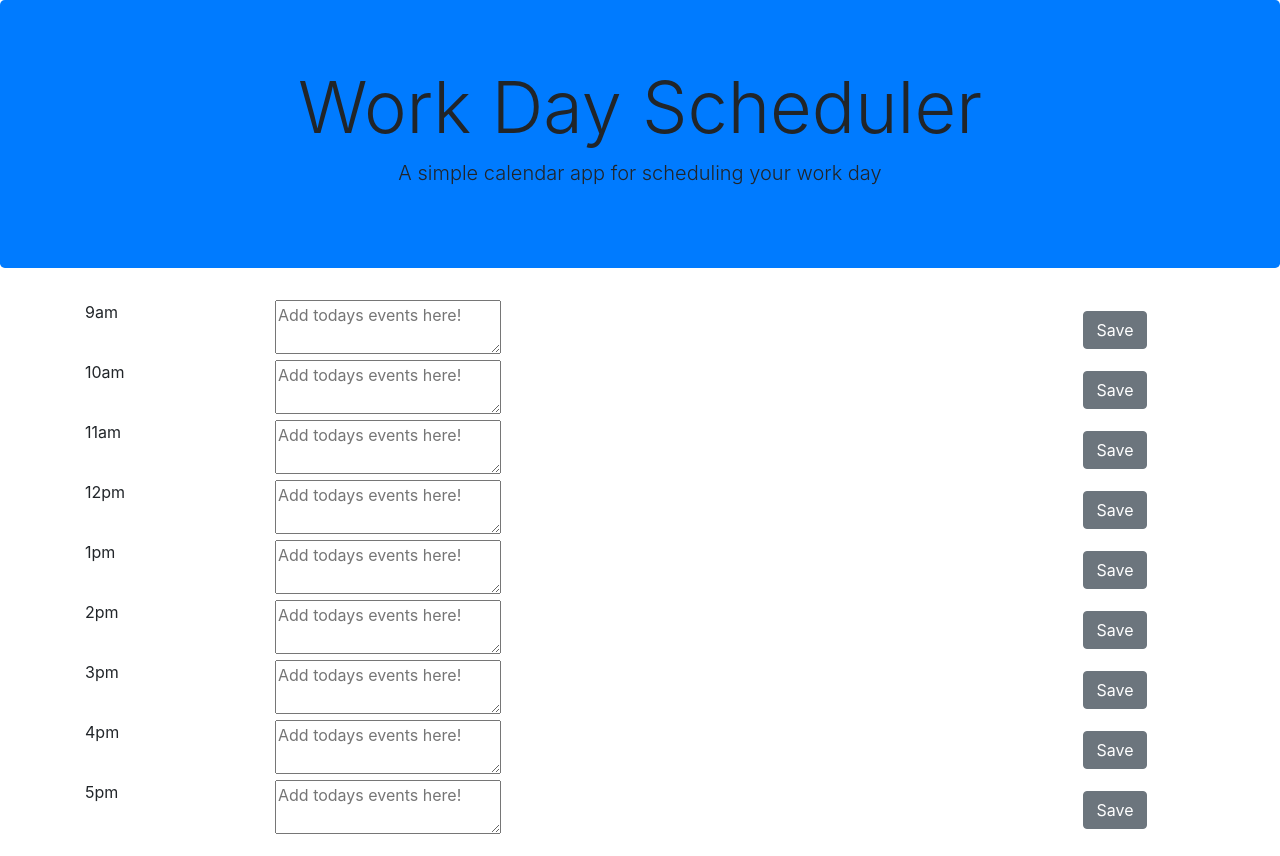
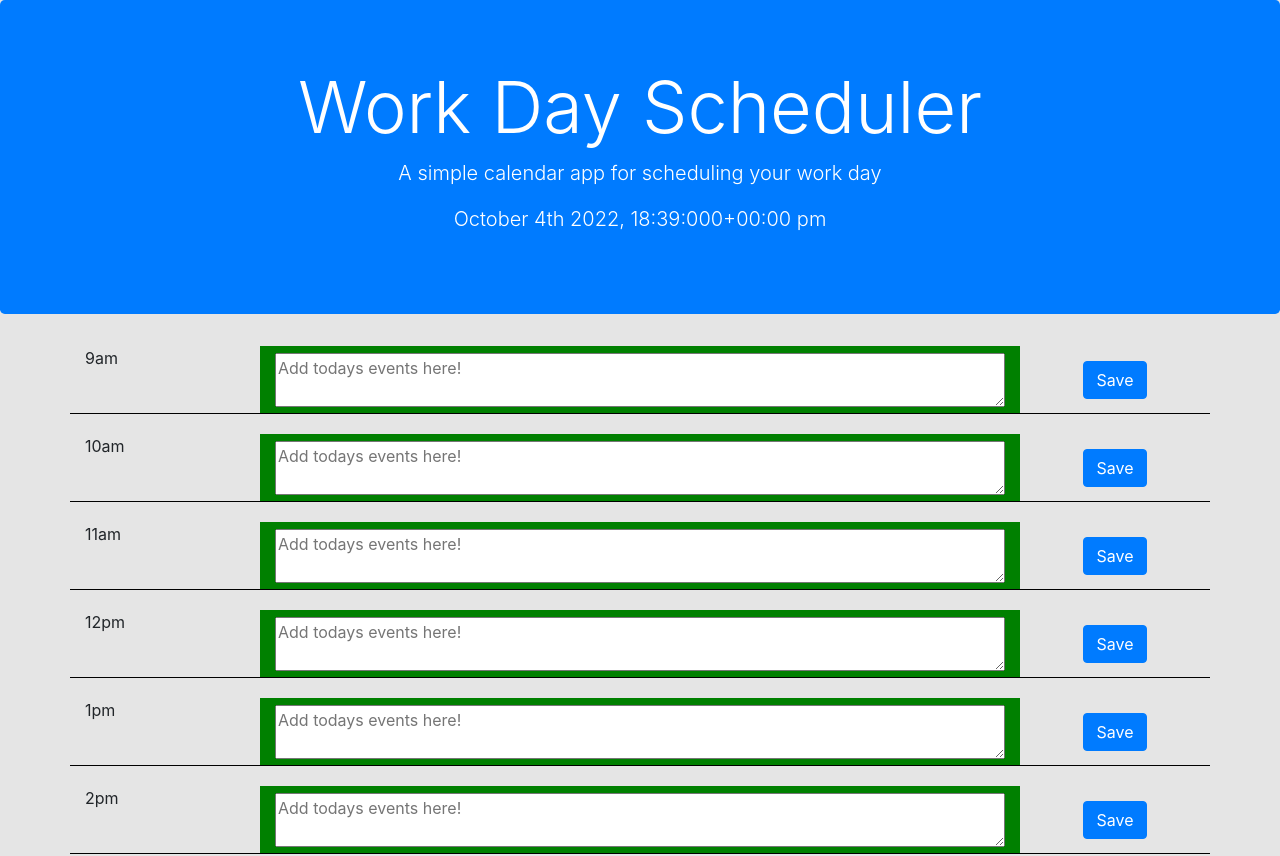
Before and after one commit to carson-loser/daily-planner, a plain HTML site: page index.html in a window 1280 px wide. Shown: the top 856 px of the page. Drawn offline with nearby package versions, Linux system fonts and the light colour scheme.

Commit message:
attempted javascript for local storage, added live date, colors for times

```diff
--- /dev/null
+++ b/assets/css/style.css
@@ -0,0 +1,39 @@
+body,
+.container {
+  background-color: #e5e5e5;
+}
+
+.row {
+  margin-top: 20px;
+  border-bottom: 1px solid black;
+}
+
+.hour {
+  background-color: #e5e5e5;
+}
+
+.past {
+  background-color: black;
+  color: white;
+}
+
+.present {
+  background-color: salmon;
+}
+
+.future {
+  background-color: green;
+}
+
+#nineAmDisp,
+#tenAmDisp,
+#elevenAmDisp,
+#twelvePmDisp,
+#onePmDisp,
+#twoPmDisp,
+#threePmDisp,
+#fourPmDisp,
+#fivePmDisp {
+  width: 100%;
+  margin-top: 7px;
+}
--- /dev/null
+++ b/assets/javascript/script.js
@@ -0,0 +1,61 @@
+var nineAmEvent = document.getElementById("nineAm")
+var nineAmBtn = document.getElementById("9amBtn")
+var tenAmEvent = document.getElementById("tenAm")
+var tenAmBtn = document.getElementById("10amBtn")
+var elevenAmEvent = document.getElementById("elevenAm")
+var elevenAmBtn = document.getElementById("11amBtn")
+var twelveAmEvent = document.getElementById("twelvePm")
+var twelvePmBtn = document.getElementById("12pmBtn")
+var onePmEvent = document.getElementById("onePm")
+var onePmBtn = document.getElementById("1pmBtn")
+var twoPmEvent = document.getElementById("twoPm")
+var twoPmmBtn = document.getElementById("2pmBtn")
+var threePmEvent = document.getElementById("threePm")
+var threePmBtn = document.getElementById("3pmBtn")
+var fourPmvent = document.getElementById("fourPm")
+var fourPmBtn = document.getElementById("4pmBtn")
+var fivePmEvent = document.getElementById("fivePm")
+var fivePmBtn = document.getElementById("5pmBtn")
+
+
+
+
+
+function timeHandler() {
+  setInterval(function (){
+    $("#currentDay").text(moment().format("MMMM Do YYYY, H:mm:sssZ a"));
+  }, 1000);
+}
+
+timeHandler();
+
+var currentHour = moment().format("HH");
+console.log(currentHour);
+
+var hourBadge = $(".hour");
+
+$.each(hourBadge, function (){
+  var hourId = $(this).attr("id");
+  if(hourId === currentHour) {
+    $(this).next().addClass("present");
+  } else if (hourId < currentHour) {
+    $(this).next().addClass("past");
+  } else if (hourId > currentHour) {
+    $(this).next().addClass("future");
+  }
+});
+
+function saveEvents(event) {
+  var plannerInput = event.target.parentElement.previousElementSibling.children[0].value
+  var idName = event.target.attribute.id
+  console.log(idName)
+  localStorage.setItem(idName, plannerInput)
+};
+
+$(".saveBtn").on("click", saveEvents)
+
+// nineAmBtn.addEventListener("click", function (){
+//   var nineAmSavedInput = nineAmEvent.value;
+//   localStorage.setItem("nineAmSavedInput", JSON.stringify(nineAmSavedInput));
+//   nineAmEvent.value = JSON.parse(localStorage.getItem("nineAmSavedInput"));
+// });
--- a/index.html
+++ b/index.html
@@ -9,12 +9,12 @@
   <link rel="stylesheet" href="https://use.fontawesome.com/releases/v5.8.1/css/all.css"
     integrity="sha384-50oBUHEmvpQ+1lW4y57PTFmhCaXp0ML5d60M1M7uH2+nqUivzIebhndOJK28anvf" crossorigin="anonymous" />
   <link href="https://fonts.googleapis.com/css?family=Open+Sans&display=swap" rel="stylesheet" />
-  <link rel="stylesheet" href="style.css" />
+  <link rel="stylesheet" href="./assets/css/style.css"/>
   <title>Work Day Scheduler</title>
 </head>
 
 <body>
-  <header class="jumbotron text-center bg-primary">
+  <header class="jumbotron text-center bg-primary text-white">
     <h1 class="display-3">Work Day Scheduler</h1>
     <p class="lead">A simple calendar app for scheduling your work day</p>
     <p id="currentDay" class="lead"></p>
@@ -28,7 +28,7 @@
         <textarea id="nineAmDisp" placeholder="Add todays events here!" class="planner-event m-100"></textarea>
       </div>
       <div class="col-2 d-flex justify-content-center align-items-center">
-        <button id="9amBtn" class="btn btn-secondary">Save</button>
+        <button id="9amBtn" class="btn btn-primary">Save</button>
       </div>
     </div>
 
@@ -38,27 +38,27 @@
         <textarea id="tenAmDisp" placeholder="Add todays events here!" class="planner-event m-100"></textarea>
       </div>
       <div class="col-2 d-flex justify-content-center align-items-center">
-        <button id="10amBtn" class="btn btn-secondary">Save</button>
+        <button id="10amBtn" class="btn btn-primary">Save</button>
       </div>
     </div>
 
     <div class="row">
       <div class="col-2 time-block hour" id="elevenAm">11am</div>
       <div class="col-8 event-block">
-        <textarea id="eleventAmDisp" placeholder="Add todays events here!" class="planner-event m-100"></textarea>
+        <textarea id="elevenAmDisp" placeholder="Add todays events here!" class="planner-event m-100"></textarea>
       </div>
       <div class="col-2 d-flex justify-content-center align-items-center">
-        <button id="11amBtn" class="btn btn-secondary">Save</button>
+        <button id="11amBtn" class="btn btn-primary">Save</button>
       </div>
     </div>
 
     <div class="row">
       <div class="col-2 time-block hour" id="twelvePm">12pm</div>
       <div class="col-8 event-block">
-        <textarea id="twlevePmDisp" placeholder="Add todays events here!" class="planner-event m-100"></textarea>
+        <textarea id="twelvePmDisp" placeholder="Add todays events here!" class="planner-event m-100"></textarea>
       </div>
       <div class="col-2 d-flex justify-content-center align-items-center">
-        <button id="12amBtn" class="btn btn-secondary">Save</button>
+        <button id="12pmBtn" class="btn btn-primary">Save</button>
       </div>
     </div>
 
@@ -68,17 +68,17 @@
         <textarea id="onePmDisp" placeholder="Add todays events here!" class="planner-event m-100"></textarea>
       </div>
       <div class="col-2 d-flex justify-content-center align-items-center">
-        <button id="1pmBtn" class="btn btn-secondary">Save</button>
+        <button id="1pmBtn" class="btn btn-primary">Save</button>
       </div>
     </div>
 
     <div class="row">
-      <div class="col-2 time-block hour" id="twoAm">2pm</div>
+      <div class="col-2 time-block hour" id="twoPm">2pm</div>
       <div class="col-8 event-block">
         <textarea id="twoPmDisp" placeholder="Add todays events here!" class="planner-event m-100"></textarea>
       </div>
       <div class="col-2 d-flex justify-content-center align-items-center">
-        <button id="2pmBtn" class="btn btn-secondary">Save</button>
+        <button id="2pmBtn" class="btn btn-primary">Save</button>
       </div>
     </div>
 
@@ -88,7 +88,7 @@
         <textarea id="threePmDisp" placeholder="Add todays events here!" class="planner-event m-100"></textarea>
       </div>
       <div class="col-2 d-flex justify-content-center align-items-center">
-        <button id="3pmBtn" class="btn btn-secondary">Save</button>
+        <button id="3pmBtn" class="btn btn-primary">Save</button>
       </div>
     </div>
 
@@ -98,7 +98,7 @@
         <textarea id="fourPmDisp" placeholder="Add todays events here!" class="planner-event m-100"></textarea>
       </div>
       <div class="col-2 d-flex justify-content-center align-items-center">
-        <button id="4pmBtn" class="btn btn-secondary">Save</button>
+        <button id="4pmBtn" class="btn btn-primary">Save</button>
       </div>
     </div>
 
@@ -108,7 +108,7 @@
         <textarea id="twoPmDisp" placeholder="Add todays events here!" class="planner-event m-100"></textarea>
       </div>
       <div class="col-2 d-flex justify-content-center align-items-center">
-        <button id="5pmBtn" class="btn btn-secondary">Save</button>
+        <button id="5pmBtn" class="btn btn-primary">Save</button>
       </div>
     </div>
 
@@ -120,6 +120,7 @@
 
   <script src="https://cdnjs.cloudflare.com/ajax/libs/jquery/3.2.1/jquery.min.js"></script>
   <script src="https://cdnjs.cloudflare.com/ajax/libs/moment.js/2.24.0/moment.min.js"></script>
+  <script src="./assets/javascript/script.js"></script>
 </body>
 
 </html>
```
